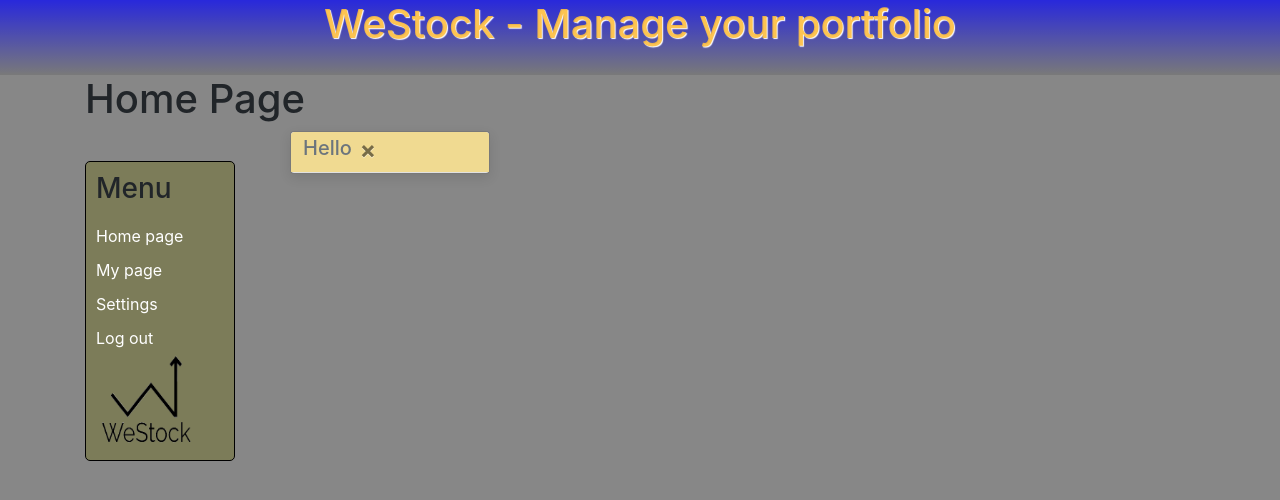
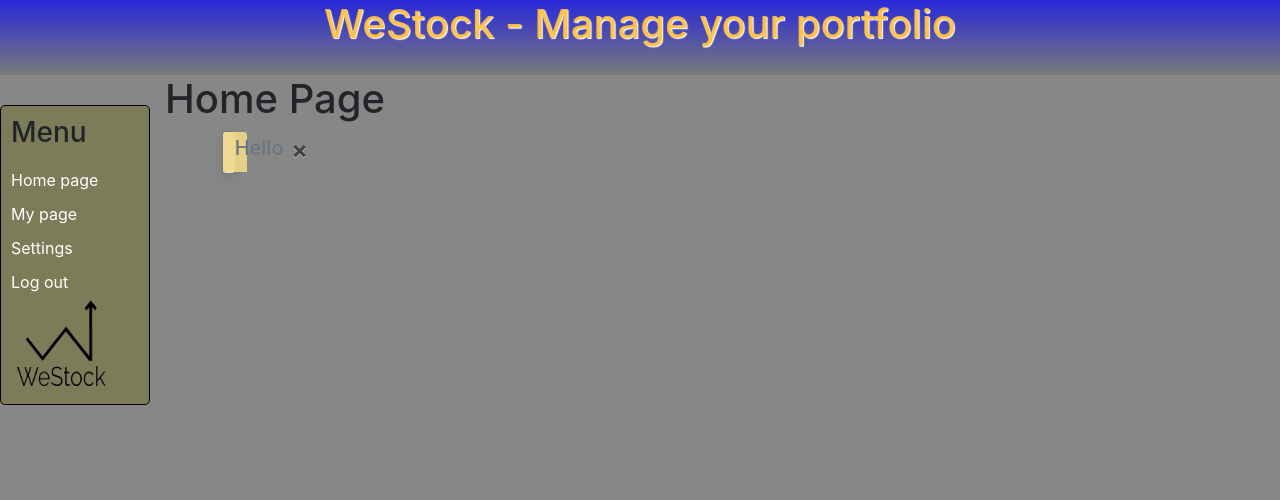
Before and after one commit to StockApp-Org/StockApp, a React (Create React App) app: page /homepage in a window 1280 px wide. Shown: the top 500 px of the page. Built offline with nearby package versions, Linux system fonts and the light colour scheme.

Commit message:
added some divs and ccs

```diff
--- a/src/App.css
+++ b/src/App.css
@@ -11,3 +11,12 @@
   color:rgba(253, 190, 63, 0.9);
   text-shadow: 1px 1px 1px white;
 }
+
+.router{
+  display: flex;
+  flex-wrap: wrap;
+}
+
+.pageContent{
+
+}
--- a/src/App.js
+++ b/src/App.js
@@ -4,24 +4,27 @@
 import LoginPage from './Pages/LoginPage';
 import { BrowserRouter, Switch, Route, Link } from 'react-router-dom'
 import HomePage from './Pages/HomePage';
+import Menu from './Components/Menu'
 
 const notFound = () => (<><h1>404</h1><Link to="/">Go back</Link></>)
 
-class App extends Component {
+const App = () => {
+    return (
+      <div className="router">
+       <BrowserRouter>
+       <Menu />
+       <div className="pageContent">
+          <Switch>
+              <Route path="/" component={LoginPage} exact={true} />
+              <Route path="/homepage" component={HomePage} exact={true}/>
+              <Route path="/homepage" component={HomePage} exact={true}/>
+              <Route component={notFound}/>
+          </Switch>
+       </div>
 
-  render() {
-    return (
-       <BrowserRouter>
-          <Switch>
-              <Route path="/" component={LoginPage} exact={true}/>
-              <Route path="/homepage" component={HomePage}/>
-              <Route path="/homepage" component={HomePage}/>
-              <Route path="/homepage" component={HomePage}/>
-              <Route component={notFound}/>
-            </Switch>
       </BrowserRouter>
+      </div>
     );
-  }
 }
 
 export default App;
--- a/src/Pages/HomePage.js
+++ b/src/Pages/HomePage.js
@@ -15,7 +15,6 @@
         <h1>Home Page</h1>
         <Row>
             <Col lg={2}>
-                <Menu />
             </Col>
             <Col lg={10}>
                 <Container>
```
